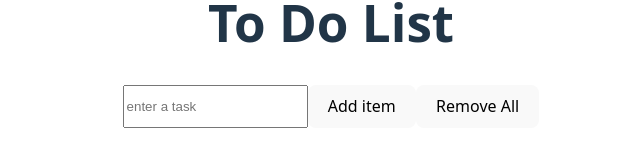
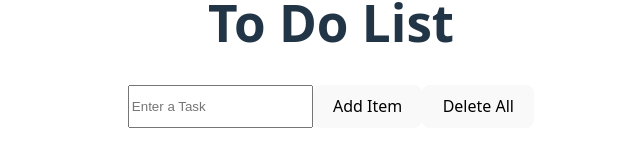
Before and after one commit to AboliChamat/React, a React (Vite) app: page / in a window 1280 px wide. Shown: the part 344-510 px from the top of the page, without its empty margins (309-949 px from the left). Built offline with nearby package versions, Linux system fonts and the light colour scheme.

Commit message:
Todolist

```diff
--- a/src/ToDoList2.jsx
+++ b/src/ToDoList2.jsx
@@ -1,4 +1,4 @@
-import React, { useState } from 'react';
+import React, {useState} from 'react';
 
 function ToDoList2() {
   const [todo, setTodo]=useState("");
@@ -15,24 +15,23 @@ function ToDoList2() {
     setTodoList([]);
   }
   const handleDelete=(id)=>{
-        setTodoList(todoList.filter((elem,i)=>id!==i));
+    setTodoList(todoList.filter((elem,i)=> id!==i));
   }
   return (
     <div>
       <h1>To Do List</h1>
       <div style={{display:"flex"}}>
-        <input type='text' placeholder='enter a task' value={todo} onChange={(e)=>handlechange(e)}/>
-        <button onClick={handleclick}>Add item</button>
-        <button onClick={handleRemove}>Remove All</button>
+        <input type='text' placeholder='Enter a Task' value={todo} onChange={(e)=>handlechange(e)}/>
+        <button onClick={handleclick}>Add Item</button>
+        <button onClick={handleRemove}>Delete All</button>
       </div>
       <br/>
       {todoList.map((item,id)=>{
         return(
-        <div style={{display:"flex"}}>
+        <div key={id} style={{display:"flex"}}>
         <li>{item}</li>
         <button onClick={()=>handleDelete(id)}>Delete</button>
-        </div>
-        )
+        </div>)
       })}
     </div>
   );
```
Lines whose indentation alone changed are shown as unchanged.
